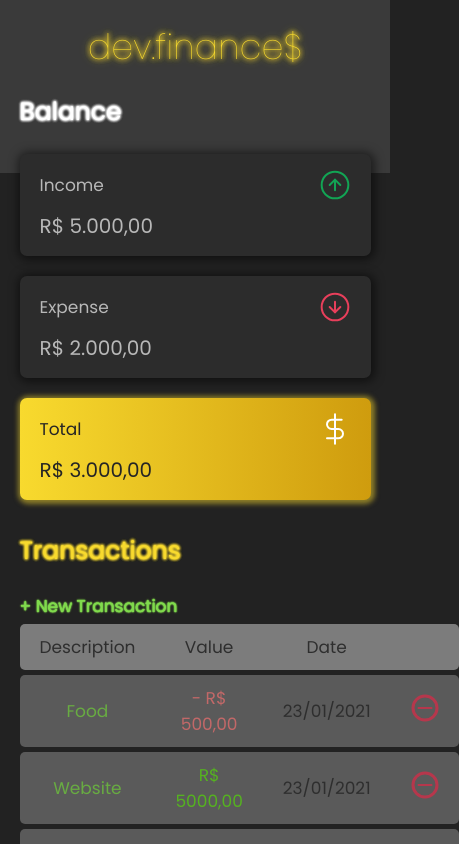
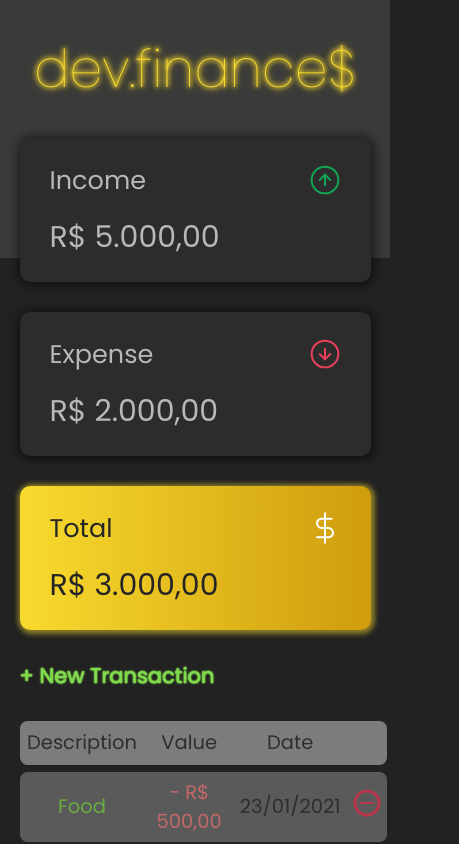
Before and after one commit to Pedro-Murilo/devfinance, a React (Create React App) app: page / in a window 390 px wide. Shown: the top 844 px of the page, 459 px wide, since content can reach past the window. Built offline with nearby package versions, Linux system fonts and the light colour scheme.

Commit message:
style: added responsivity to all elements

```diff
--- a/src/App.css
+++ b/src/App.css
@@ -1,5 +1,5 @@
 html {
-  font-size: 62.5%;
+  font-size: 93.75%;
 }
 
 * {
@@ -16,3 +16,14 @@ body {
 a {
   text-decoration: none;
 }
+
+@media (min-width: 800px) {
+  html {
+    font-size: 87.5%;
+  }
+  #balance {
+    display: grid;
+    grid-template-columns: repeat(3, 1fr);
+    gap: 2rem;
+  }
+}
--- a/src/components/Balance/Balance.js
+++ b/src/components/Balance/Balance.js
@@ -1,10 +1,10 @@
-import { BalanceContainer, TitleH2 } from "./BalanceStyles";
+import { BalanceContainer, ScreenOnly } from "./BalanceStyles";
 import Card from '../Card/Card';
 
 const BalanceSection = () => {
   return (
-  <BalanceContainer>
-    <TitleH2>Balance</TitleH2>
+  <BalanceContainer id="balance">
+    <ScreenOnly>Balance</ScreenOnly>
     <Card />
   </BalanceContainer>
   )
--- a/src/components/Balance/BalanceStyles.js
+++ b/src/components/Balance/BalanceStyles.js
@@ -13,12 +13,13 @@ export const BalanceContainer = styled.section`
   }
 `;
 
+
+
 export const TitleH2 = styled.h2`
   margin-top: 3.2rem;
-  margin-bottom: 0.8rem;
+  margin-bottom: 0.5rem;
   font-weight: normal;
-  font-size: 2.5rem;
-  padding-bottom: 1.5rem;
+  font-size: 2rem;
 
   ${({ isActive }) =>
     !isActive &&
--- a/src/components/Transactions/Transactions.js
+++ b/src/components/Transactions/Transactions.js
@@ -1,11 +1,11 @@
 import { DataTable, LinkStyle } from "./TransactionsStyles";
-import { TitleH2 } from '../Balance/BalanceStyles';
+import { ScreenOnly } from '../Balance/BalanceStyles';
 
 import minusSvg from '../../assets/minus.svg';
 
 const TransactionSection = () => (
   <section className="transaction">
-    <TitleH2>Transactions</TitleH2>
+    <ScreenOnly>Transactions</ScreenOnly>
     <LinkStyle href="/">+ New Transaction</LinkStyle>
 
     <DataTable>
--- a/src/components/Transactions/TransactionsStyles.js
+++ b/src/components/Transactions/TransactionsStyles.js
@@ -4,6 +4,7 @@ export const DataTable = styled.table`
   width: 100%;
   border-spacing: 0 0.5rem;
   color: #333;
+  margin-top: 1.5rem;
 
   th:first-child,
   td:first-child {
@@ -18,14 +19,14 @@ export const DataTable = styled.table`
   th {
     background: #9b9b9b;
     font-weight: normal;
-    padding: 1rem 2rem;
+    padding: 0.5rem 0.5rem;
     text-align: center;
   }
 
   tr {
     opacity: 0.75;
     text-align: center;
-    font-size: 1.7rem;
+    font-size: 1.3rem;
 
     &:hover {
       opacity: 1;
@@ -44,7 +45,7 @@ export const DataTable = styled.table`
     }
     td {
       background: #6d6d6d;
-      padding: 1rem 2rem;
+      padding: .4rem .4rem;
       font-weight: 400;
 
       img {
@@ -55,7 +56,7 @@ export const DataTable = styled.table`
 `;
 
 export const LinkStyle = styled.a`
-  font-size: 1.7rem;
+  font-size: 1.4rem;
   color: #80da4d;
   text-shadow: 0 0 2px #80da4d, 0 0 2px #80da4d, 0 0 1px #80da4d,
     0 0 1px #80da4d;
```
Also changed, not shown: 1 other file (tests, documents, lock files or other folders).
